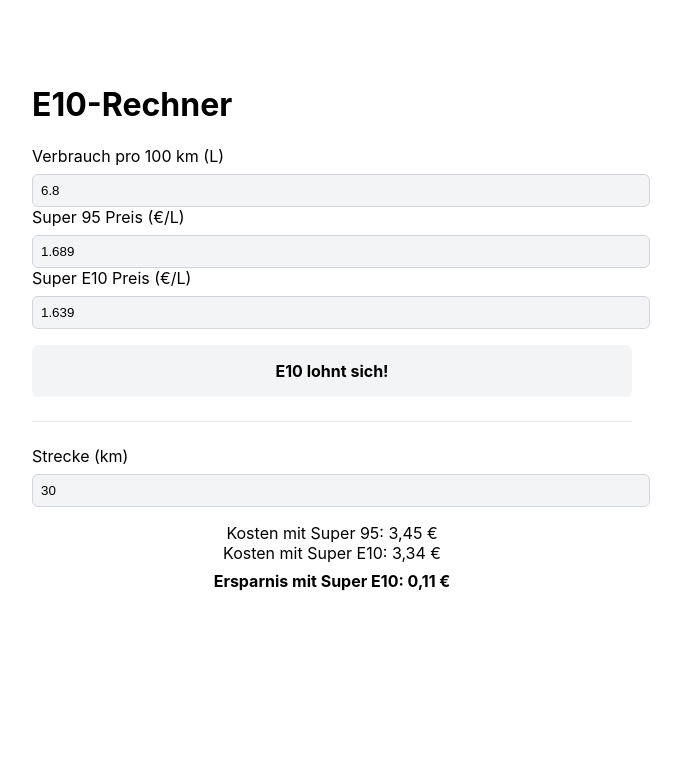
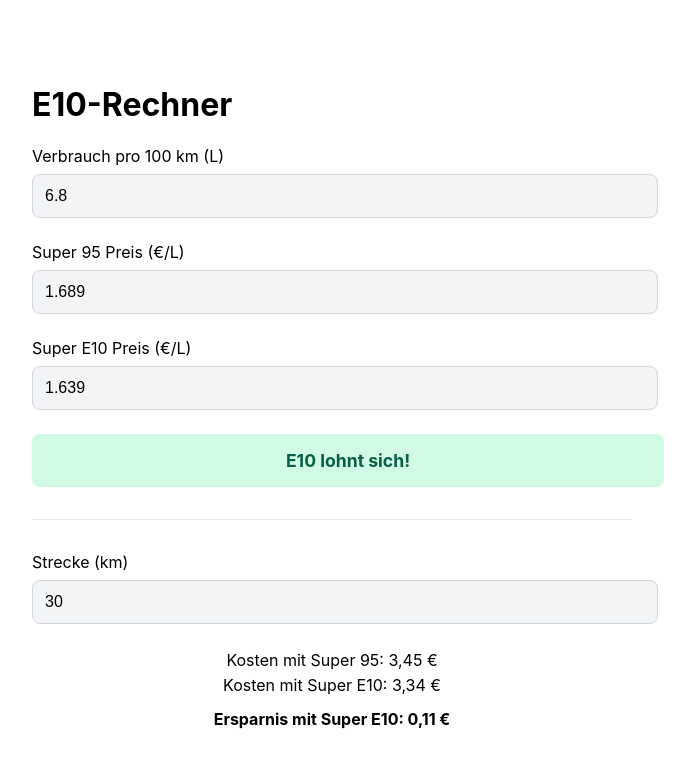
Before and after one commit to yatamci/E10-Rechner, a Next.js app: page / in a window 1280 px wide. Shown: the top 768 px of the page, without its empty margins (308-1003 px from the left). Built offline with nearby package versions, Linux system fonts and the light colour scheme.

Commit message:
Deepseek V12

```diff
--- a/app/e10-styles.css
+++ b/app/e10-styles.css
@@ -1,4 +1,3 @@
-/* app/e10-styles.css */
 .e10-container {
   max-width: 600px;
   margin: 2rem auto;
@@ -6,37 +5,58 @@
   font-family: -apple-system, BlinkMacSystemFont, sans-serif;
 }
 
+.e10-input-group {
+  margin-bottom: 1.5rem;
+}
+
 .e10-input {
   width: 100%;
-  padding: 0.5rem;
+  padding: 0.75rem;
   border: 1px solid #d1d5db;
-  border-radius: 0.375rem;
+  border-radius: 0.5rem;
   background-color: #f3f4f6;
   margin-top: 0.5rem;
-  display: block;
+  font-size: 1rem;
+}
+
+.e10-ergebnis-box {
+  width: 100%;
+  padding: 1rem;
+  margin: 1.5rem 0;
+  border-radius: 0.5rem;
+  text-align: center;
+  font-weight: bold;
+  font-size: 1.1rem;
+}
+
+.ergebnis-gruen {
+  background-color: #d1fae5;
+  color: #065f46;
+}
+
+.ergebnis-gelb {
+  background-color: #fef3c7;
+  color: #92400e;
+}
+
+.ergebnis-rot {
+  background-color: #fee2e2;
+  color: #991b1b;
 }
 
 .e10-divider {
-  margin: 1.5rem 0;
+  margin: 2rem 0;
   border: 0;
   border-top: 1px solid #e5e7eb;
 }
 
-.e10-result {
+.e10-ergebnis-text {
+  margin-top: 1.5rem;
   text-align: center;
-  font-weight: bold;
-  margin: 1rem 0;
-  padding: 1rem;
-  background-color: #f3f4f6;
-  border-radius: 0.375rem;
+  line-height: 1.6;
 }
 
-.e10-results {
-  margin-top: 1rem;
-  text-align: center;
-}
-
-.e10-savings {
+.e10-ersparnis {
   font-weight: bold;
   margin-top: 0.5rem;
 }
--- a/app/page.tsx
+++ b/app/page.tsx
@@ -15,19 +15,24 @@ export default function Home() {
   const diffProzent = ((preis95 - preisE10) / preis95) * 100;
 
   let ergebnis = '';
+  let ergebnisFarbe = '';
+
   if (diffProzent >= 2) {
     ergebnis = 'E10 lohnt sich!';
+    ergebnisFarbe = 'ergebnis-gruen';
   } else if (diffProzent >= 0) {
     ergebnis = 'E10 lohnt sich nicht wirklich.';
+    ergebnisFarbe = 'ergebnis-gelb';
   } else {
-    ergebnis = 'E10 ist teurer als Super 95!';
+    ergebnis = 'E10 lohnt sich nicht!';
+    ergebnisFarbe = 'ergebnis-rot';
   }
 
   return (
     <div className="e10-container">
       <h1>E10-Rechner</h1>
 
-      <div>
+      <div className="e10-input-group">
         <label>Verbrauch pro 100 km (L)</label>
         <input
           type="number"
@@ -38,7 +43,7 @@ export default function Home() {
         />
       </div>
 
-      <div>
+      <div className="e10-input-group">
         <label>Super 95 Preis (€/L)</label>
         <input
           type="number"
@@ -49,7 +54,7 @@ export default function Home() {
         />
       </div>
 
-      <div>
+      <div className="e10-input-group">
         <label>Super E10 Preis (€/L)</label>
         <input
           type="number"
@@ -60,11 +65,13 @@ export default function Home() {
         />
       </div>
 
-      <div className="e10-result">{ergebnis}</div>
+      <div className={`e10-ergebnis-box ${ergebnisFarbe}`}>
+        {ergebnis}
+      </div>
 
       <hr className="e10-divider" />
 
-      <div>
+      <div className="e10-input-group">
         <label>Strecke (km)</label>
         <input
           type="number"
@@ -74,10 +81,10 @@ export default function Home() {
         />
       </div>
 
-      <div className="e10-results">
+      <div className="e10-ergebnis-text">
         <div>Kosten mit Super 95: {kosten95.toFixed(2).replace('.', ',')} €</div>
         <div>Kosten mit Super E10: {kostenE10.toFixed(2).replace('.', ',')} €</div>
-        <div className="e10-savings">
+        <div className="e10-ersparnis">
           {differenz > 0
             ? `Ersparnis mit Super E10: ${differenz.toFixed(2).replace('.', ',')} €`
             : differenz < 0
```
